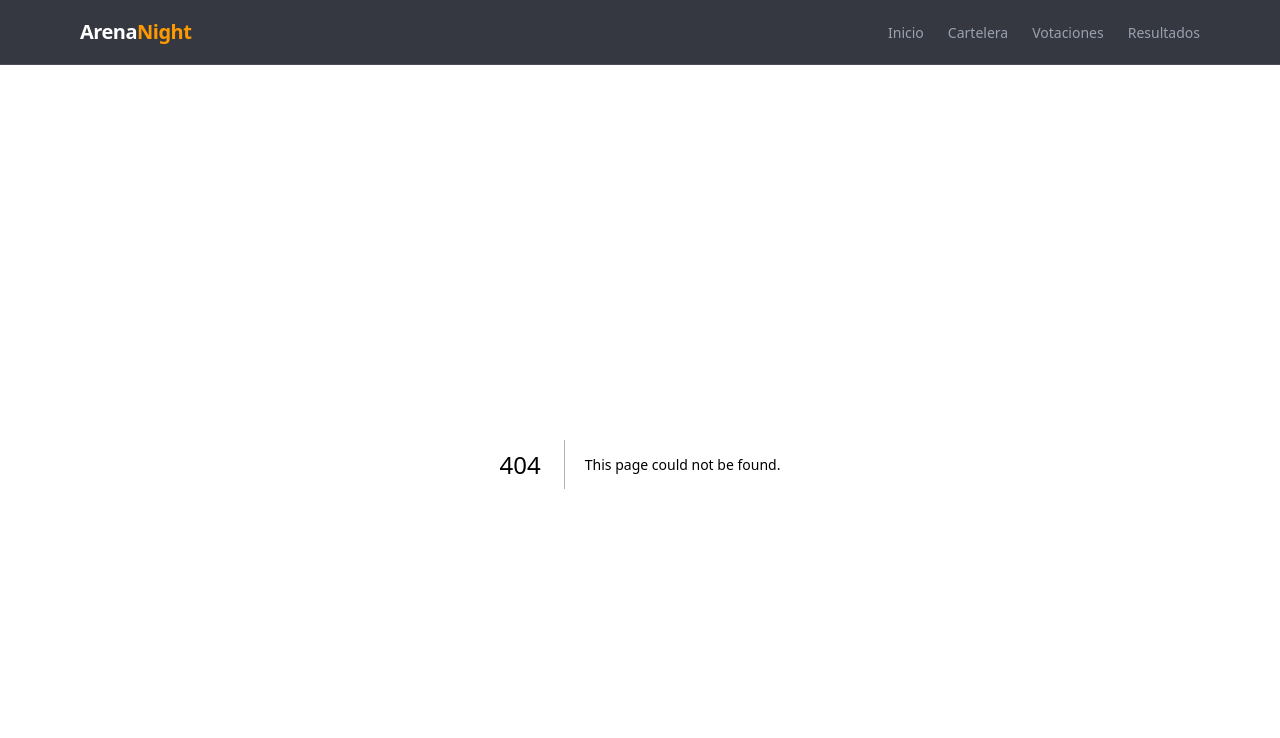
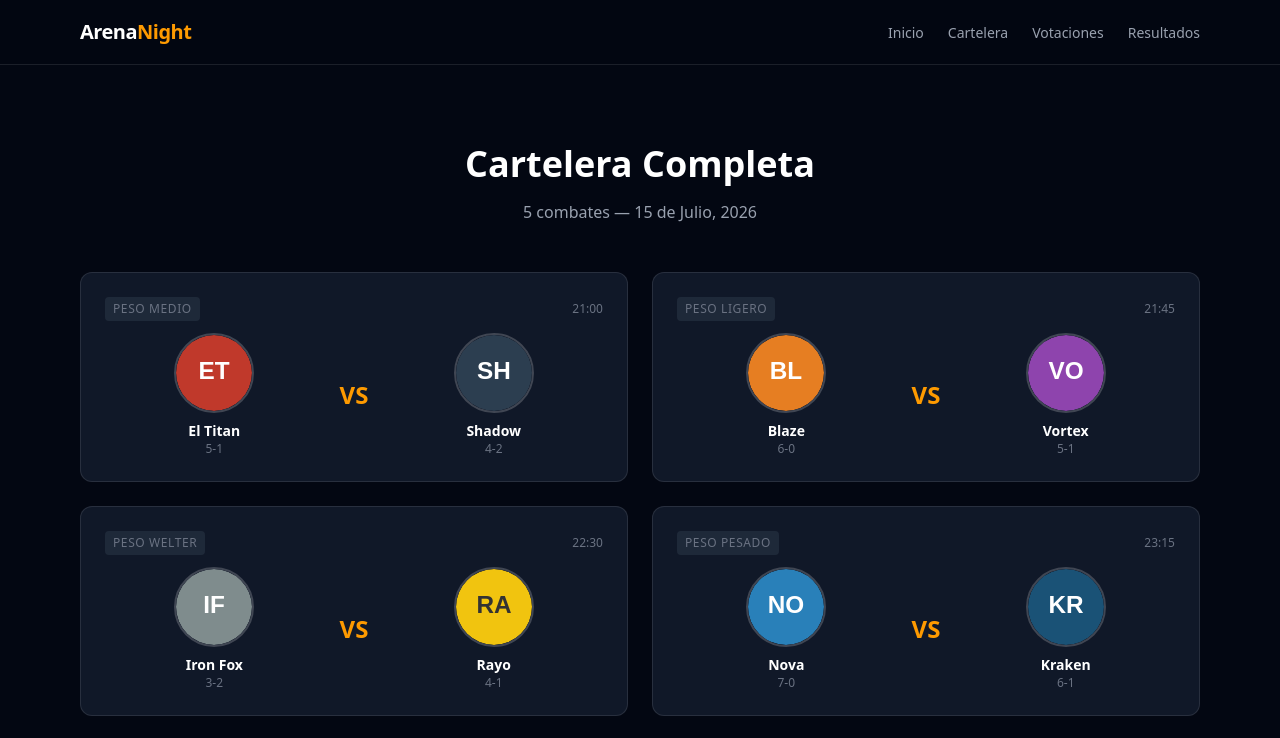
Before and after one commit to Jorgeb37/arena-night, a Next.js app: page /cartelera in a window 1280 px wide. Before the commit this address had no page. Shown: the top 738 px of the page. Built offline with nearby package versions, Linux system fonts and the light colour scheme.

Commit message:
feat: add cartelera page with SSG fight cards grid

```diff
--- /dev/null
+++ b/app/cartelera/page.tsx
@@ -0,0 +1,28 @@
+import type { Metadata } from 'next';
+import FightCard from '@/components/FightCard';
+import fights from '@/data/combates.json';
+import type { Fight } from '@/data/types';
+
+export const metadata: Metadata = {
+  title: 'Cartelera — Arena Night',
+  description:
+    'All fights for Arena Night. Check the full card with fighters, categories, and schedule.',
+};
+
+export default function CarteleraPage() {
+  return (
+    <section className="mx-auto max-w-6xl px-4 py-20">
+      <h1 className="mb-4 text-center text-4xl font-black text-white">
+        Cartelera Completa
+      </h1>
+      <p className="mb-12 text-center text-gray-400">
+        5 combates — 15 de Julio, 2026
+      </p>
+      <div className="grid gap-6 sm:grid-cols-2">
+        {(fights as Fight[]).map((fight) => (
+          <FightCard key={fight.id} fight={fight} />
+        ))}
+      </div>
+    </section>
+  );
+}
```
